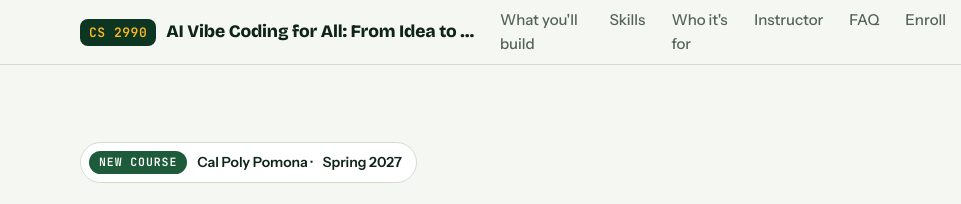
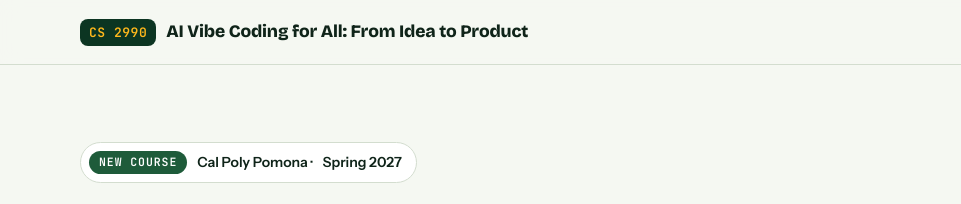
Before and after one commit to ai4all-cpp/ai4all-cpp.github.io, a plain HTML site: page index.html in a window 1280 px wide. Shown: the top 204 px of the page, 0-961 px from the left. Drawn offline with nearby package versions, Linux system fonts and the light colour scheme.

Commit message:
Remove top menu links
Co-Authored-By: Claude Fable 5.2 <noreply@anthropic.com>

```diff
--- a/index.html
+++ b/index.html
@@ -314,14 +314,6 @@ footer .wrap{display:flex;align-items:center;justify-content:space-between;gap:1
 <header class="nav">
   <div class="wrap">
     <a class="brand" href="#top"><b>CS 2990</b> <span>AI Vibe Coding for All: From Idea to Product</span></a>
-    <nav class="nav-links" aria-label="Sections">
-      <a href="#build">What you'll build</a>
-      <a href="#skills">Skills</a>
-      <a href="#who">Who it's for</a>
-      <a href="#instructor">Instructor</a>
-      <a href="#faq">FAQ</a>
-      <a href="#enroll">Enroll</a>
-    </nav>
     <a class="org-mark" href="https://www.cpp.edu/sci/computer-science/" target="_blank" rel="noopener" aria-label="Cal Poly Pomona Computer Science Department">
       <img src="cpp-logo-green.png" alt="Cal Poly Pomona" width="3572" height="782">
       <span>Computer<br>Science</span>
```
